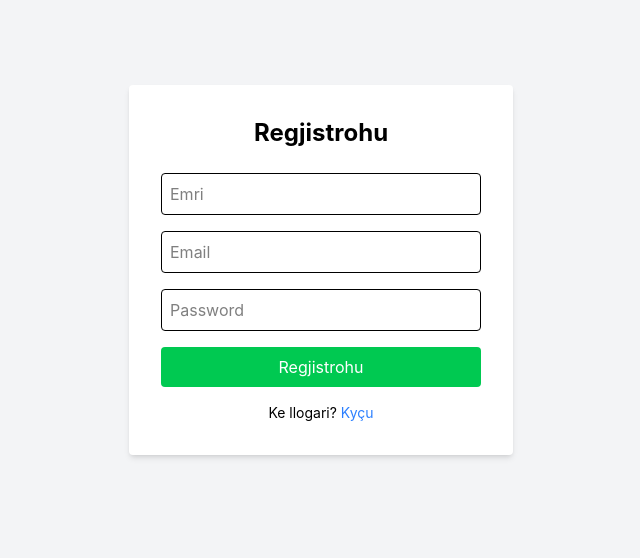
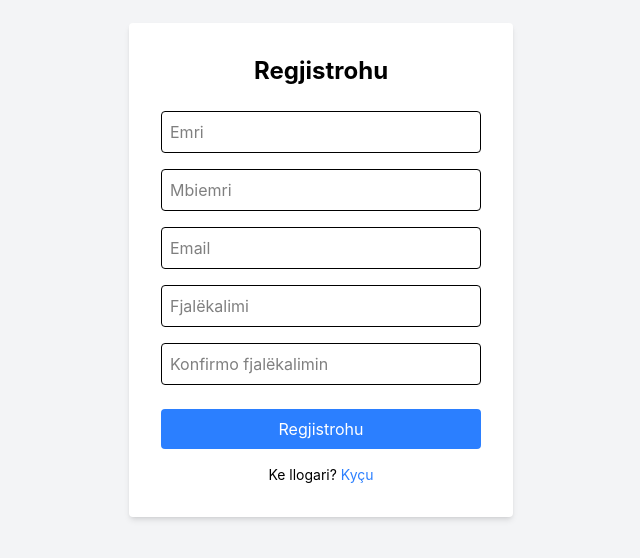
Before and after one commit to Altina17/Kafeneja-projekt, a React app in the folder frontend/: page /register in a window 1280 px wide. Shown: the part 130-688 px from the top of the page, without its empty margins (319-959 px from the left). Built offline with nearby package versions, Linux system fonts and the light colour scheme; the HTML template or start-up script is replaced by a standard one.

Commit message:
Shto protect export ne authMiddleware

```diff
--- a/frontend/src/pages/Register.jsx
+++ b/frontend/src/pages/Register.jsx
@@ -3,19 +3,42 @@ import { useNavigate } from 'react-router-dom';
 import API from '../api/axios';
 
 const Register = () => {
-  const [form, setForm] = useState({ name: '', email: '', password: '', role: 'admin' });
-  const [error, setError] = useState('');
+  const [form, setForm] = useState({ name: '', surname: '', email: '', password: '', confirmPassword: '' });
+  const [errors, setErrors] = useState({});
   const [success, setSuccess] = useState('');
   const navigate = useNavigate();
 
+  const validate = () => {
+    const newErrors = {};
+    if (!form.name) newErrors.name = 'Emri është i detyrueshëm!';
+    if (!form.surname) newErrors.surname = 'Mbiemri është i detyrueshëm!';
+    if (!form.email) newErrors.email = 'Email është i detyrueshëm!';
+    else if (!/\S+@\S+\.\S+/.test(form.email)) newErrors.email = 'Email nuk është valid!';
+    if (!form.password) newErrors.password = 'Fjalëkalimi është i detyrueshëm!';
+    else if (form.password.length < 6) newErrors.password = 'Fjalëkalimi duhet të ketë minimum 6 karaktere!';
+    if (!form.confirmPassword) newErrors.confirmPassword = 'Konfirmo fjalëkalimin!';
+    else if (form.password !== form.confirmPassword) newErrors.confirmPassword = 'Fjalëkalimet nuk përputhen!';
+    return newErrors;
+  };
+
   const handleSubmit = async (e) => {
     e.preventDefault();
+    const newErrors = validate();
+    if (Object.keys(newErrors).length > 0) {
+      setErrors(newErrors);
+      return;
+    }
     try {
-      await API.post('/auth/register', form);
+      await API.post('/auth/register', {
+        name: form.name + ' ' + form.surname,
+        email: form.email,
+        password: form.password,
+        role: 'admin'
+      });
       setSuccess('Useri u krijua me sukses!');
       setTimeout(() => navigate('/'), 2000);
     } catch (err) {
-      setError('Gabim gjatë regjistrimit!');
+      setErrors({ general: 'Gabim gjatë regjistrimit! Email mund të ekzistojë.' });
     }
   };
 
@@ -23,36 +46,62 @@ const Register = () => {
     <div className="flex items-center justify-center h-screen bg-gray-100">
       <div className="bg-white p-8 rounded shadow-md w-96">
         <h2 className="text-2xl font-bold mb-6 text-center">Regjistrohu</h2>
-        {error && <p className="text-red-500 mb-4">{error}</p>}
+        {errors.general && <p className="text-red-500 mb-4">{errors.general}</p>}
         {success && <p className="text-green-500 mb-4">{success}</p>}
         <form onSubmit={handleSubmit}>
+          <div className="mb-4">
             <input
               type="text"
               placeholder="Emri"
-            className="w-full border p-2 mb-4 rounded"
+              className={`w-full border p-2 rounded ${errors.name ? 'border-red-500' : ''}`}
               value={form.name}
               onChange={(e) => setForm({...form, name: e.target.value})}
-            required
             />
+            {errors.name && <p className="text-red-500 text-sm mt-1">{errors.name}</p>}
+          </div>
+          <div className="mb-4">
+            <input
+              type="text"
+              placeholder="Mbiemri"
+              className={`w-full border p-2 rounded ${errors.surname ? 'border-red-500' : ''}`}
+              value={form.surname}
+              onChange={(e) => setForm({...form, surname: e.target.value})}
+            />
+            {errors.surname && <p className="text-red-500 text-sm mt-1">{errors.surname}</p>}
+          </div>
+          <div className="mb-4">
             <input
               type="email"
               placeholder="Email"
-            className="w-full border p-2 mb-4 rounded"
+              className={`w-full border p-2 rounded ${errors.email ? 'border-red-500' : ''}`}
               value={form.email}
               onChange={(e) => setForm({...form, email: e.target.value})}
-            required
             />
+            {errors.email && <p className="text-red-500 text-sm mt-1">{errors.email}</p>}
+          </div>
+          <div className="mb-4">
             <input
               type="password"
-            placeholder="Password"
-            className="w-full border p-2 mb-4 rounded"
+              placeholder="Fjalëkalimi"
+              className={`w-full border p-2 rounded ${errors.password ? 'border-red-500' : ''}`}
               value={form.password}
               onChange={(e) => setForm({...form, password: e.target.value})}
-            required
             />
+            {errors.password && <p className="text-red-500 text-sm mt-1">{errors.password}</p>}
+          </div>
+          <div className="mb-6">
+            <input
+              type="password"
+              placeholder="Konfirmo fjalëkalimin"
+              className={`w-full border p-2 rounded ${errors.confirmPassword ? 'border-red-500' : ''}`}
+              value={form.confirmPassword}
+              onChange={(e) => setForm({...form, confirmPassword: e.target.value})}
+            />
+            {errors.confirmPassword && <p className="text-red-500 text-sm mt-1">{errors.confirmPassword}</p>}
+          </div>
           <button
             type="submit"
-            className="w-full bg-green-500 text-white p-2 rounded hover:bg-green-600"
+            className="w-full bg-blue-500 text-white p-2 rounded hover:bg-blue-600"
           >
             Regjistrohu
           </button>
```
Also changed, not shown: 1 other file (tests, documents, lock files or other folders). Lines whose indentation alone changed are shown as unchanged.
